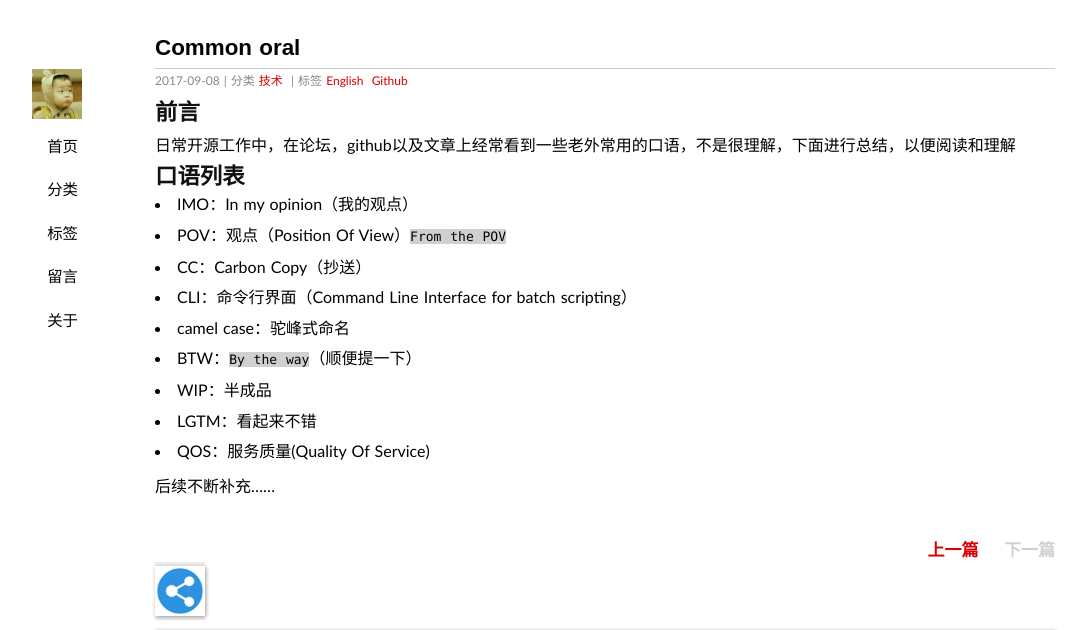
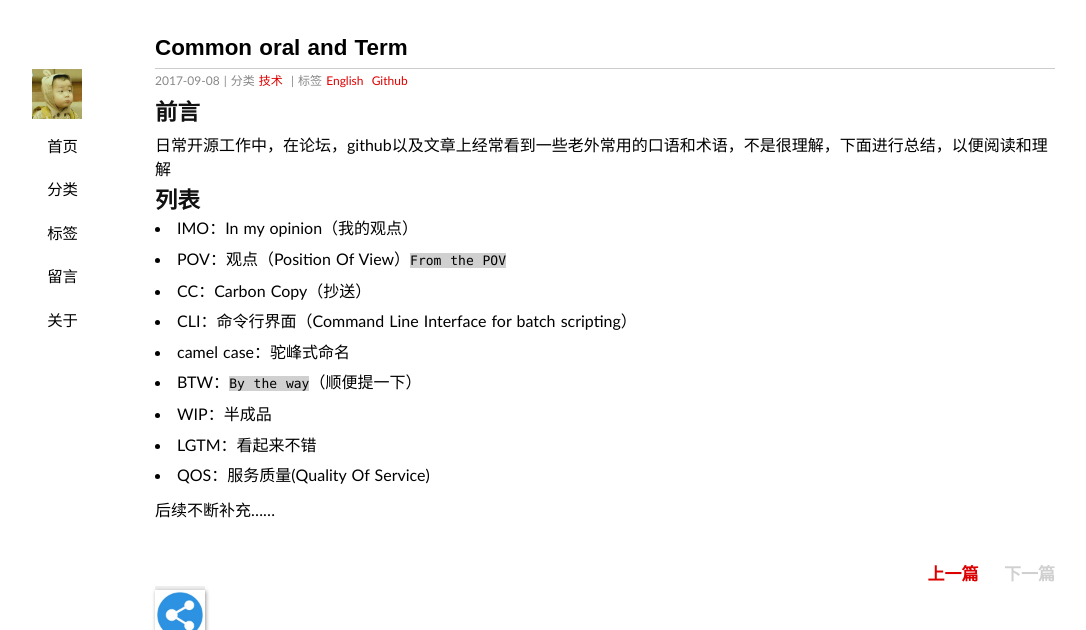
Before and after one commit to duyanghao/duyanghao.github.io, a Jekyll site: the page built from _posts/2017-9-8-Common-oral.md, in a window 1280 px wide, cut to the strip 0-630 px from the top of the page. Shown: the whole strip, without its empty margins (35-1121 px from the left). Built offline with Jekyll 4.4.1, drawn with Linux system fonts in a browser that asks for light colours; some web fonts are replaced; comment, search, counter and statistics services are not loaded.

Commit message:
Add 2017-9-8-Common-oral.md
Signed-off-by: “duyanghao” <1294057873@qq.com>

```diff
--- a/_posts/2017-9-8-Common-oral.md
+++ b/_posts/2017-9-8-Common-oral.md
@@ -1,17 +1,17 @@
 ---
 layout: post
-title: Common oral
+title: Common oral and Term
 date: 2017-9-8 12:10:31
 category: 技术
 tags: English Github
-excerpt: 工作中常用口语积累……
+excerpt: 工作中常用口语和术语积累……
 ---
 
 ## 前言
 
-日常开源工作中，在论坛，github以及文章上经常看到一些老外常用的口语，不是很理解，下面进行总结，以便阅读和理解
+日常开源工作中，在论坛，github以及文章上经常看到一些老外常用的口语和术语，不是很理解，下面进行总结，以便阅读和理解
 
-## 口语列表
+## 列表
 
 * IMO：In my opinion（我的观点）
 * POV：观点（Position Of View）`From the POV`
```
